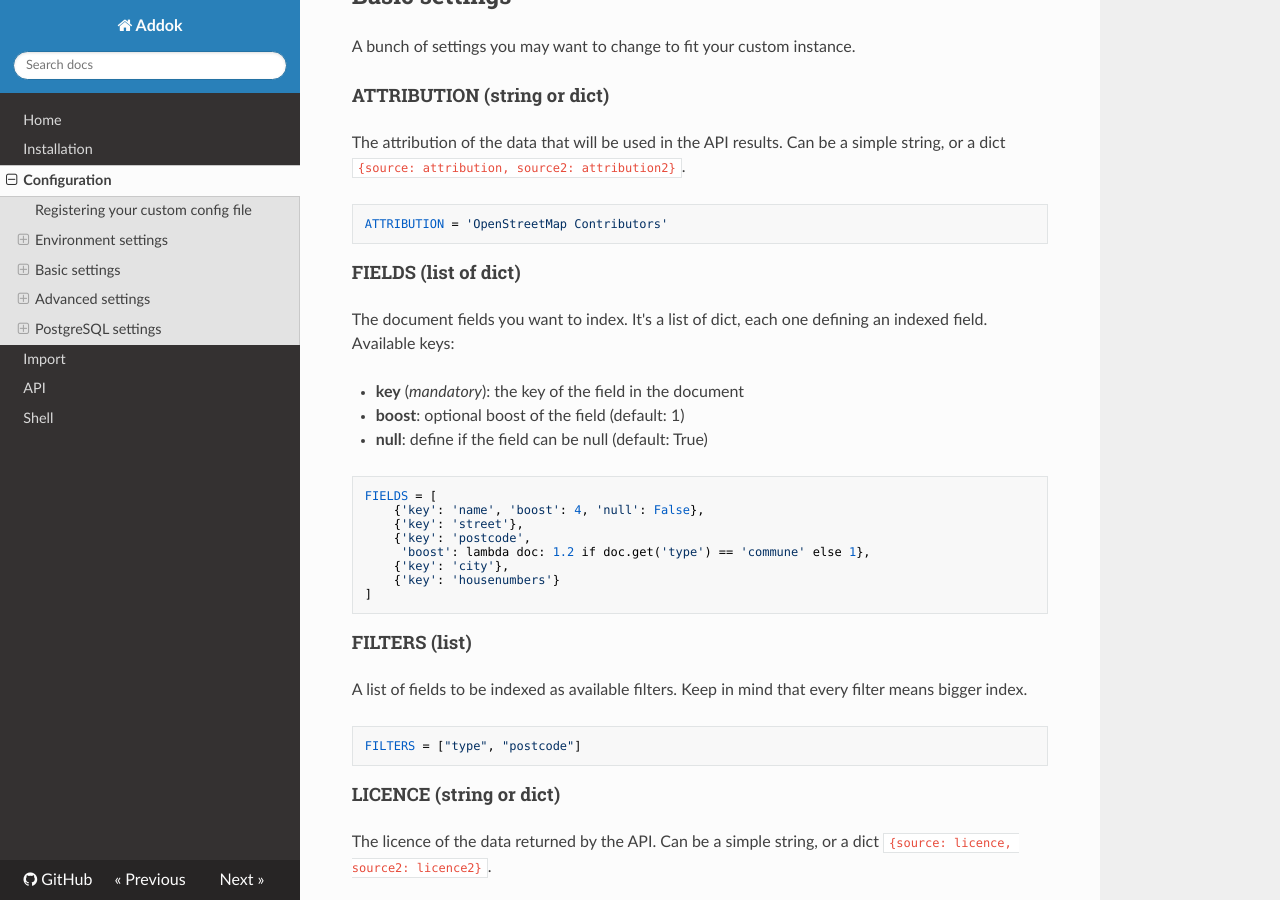
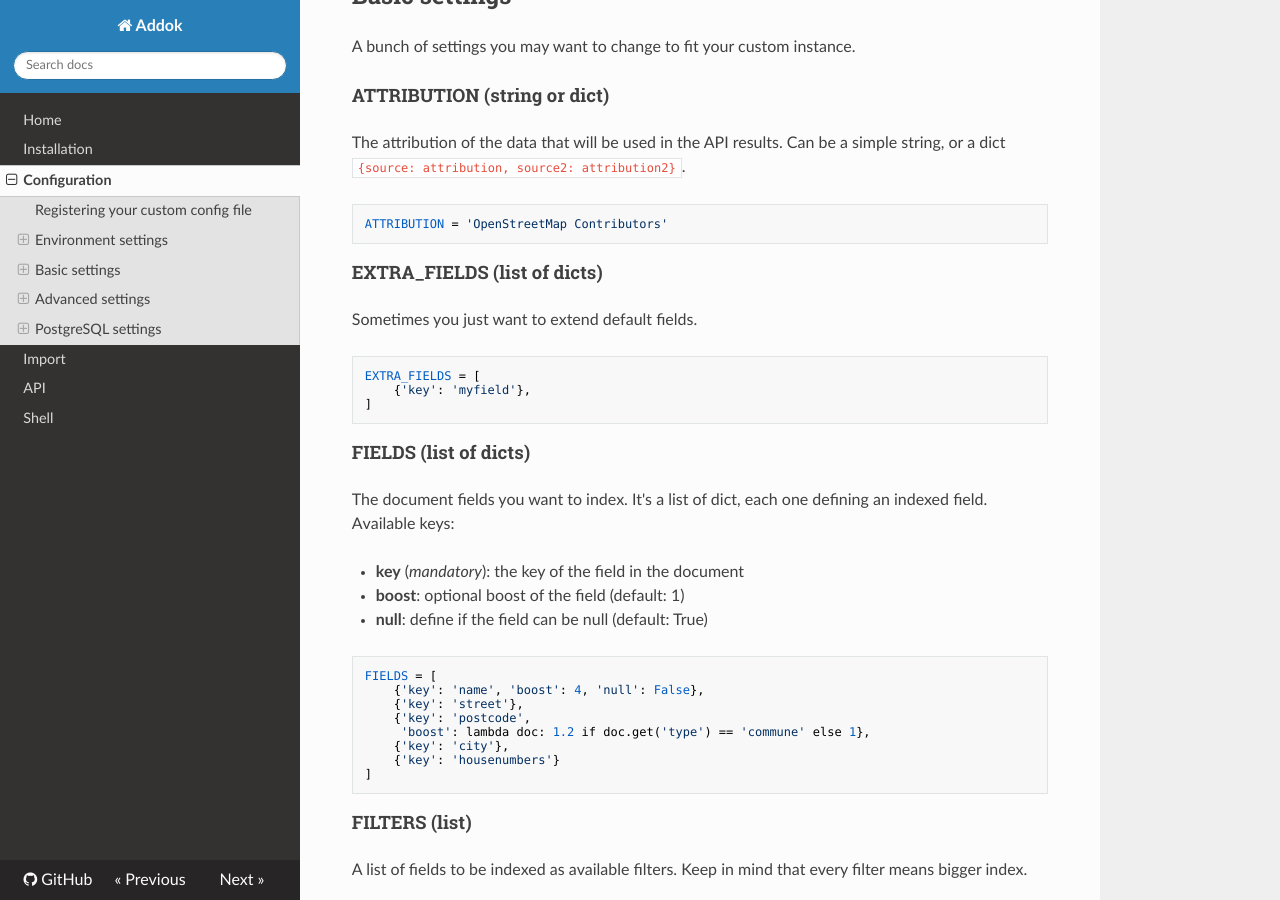
Before and after one commit to addok/addok, an MkDocs documentation site: the page built from docs/config.md, in a window 1280 px wide and 900 px high, scrolled down 998 px. Built offline with MkDocs 1.6.1, drawn with Linux system fonts in a browser that asks for light colours; nearby versions of some CDN libraries; old or Windows-style settings are respelled for this version of MkDocs.

Commit message:
Add config.EXTRA_FIELDS
This allow to add custom fields without redefining
all the default ones.

```diff
--- a/docs/config.md
+++ b/docs/config.md
@@ -46,7 +46,14 @@ simple string, or a dict `{source: attribution, source2: attribution2}`.
 
     ATTRIBUTION = 'OpenStreetMap Contributors'
 
-#### FIELDS (list of dict)
+#### EXTRA_FIELDS (list of dicts)
+Sometimes you just want to extend default fields.
+
+    EXTRA_FIELDS = [
+        {'key': 'myfield'},
+    ]
+
+#### FIELDS (list of dicts)
 The document fields you want to index. It's a list of dict, each one defining
 an indexed field. Available keys:
 
```
Also changed, not shown: 2 other files.
